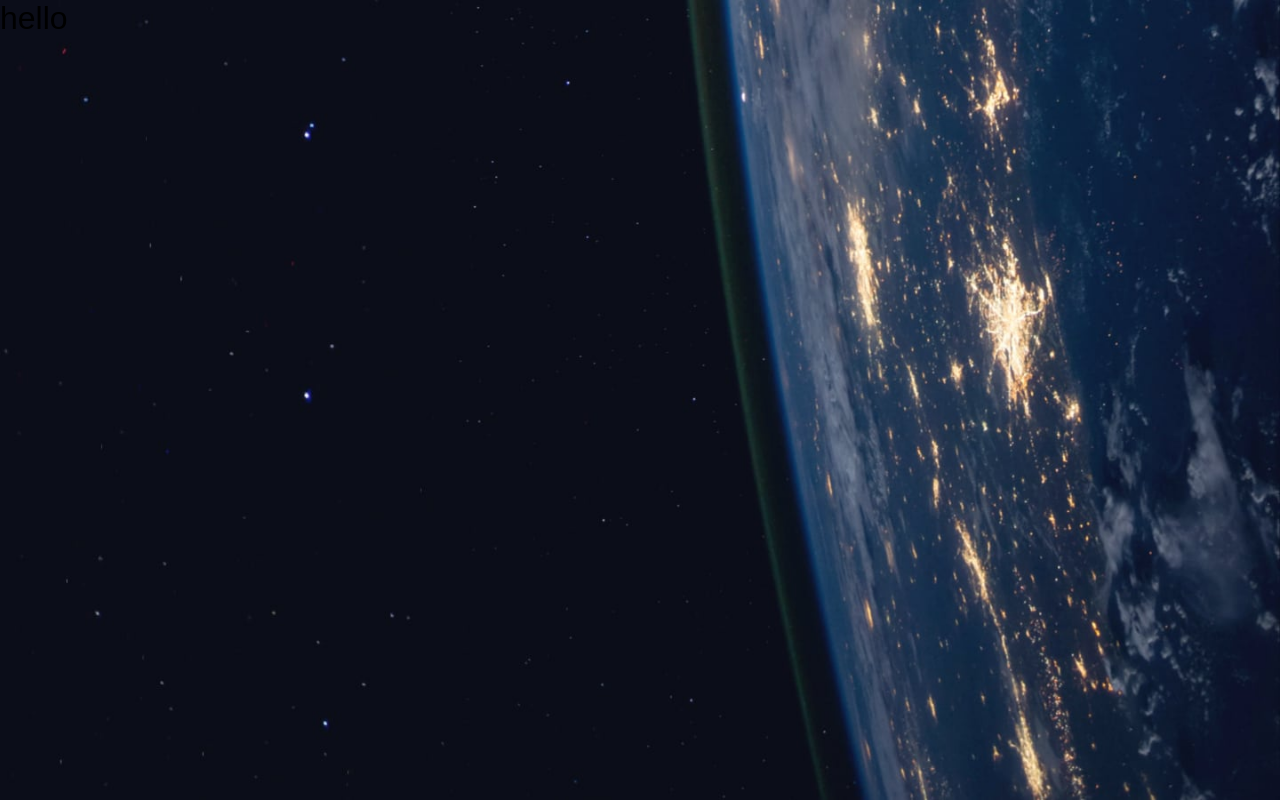
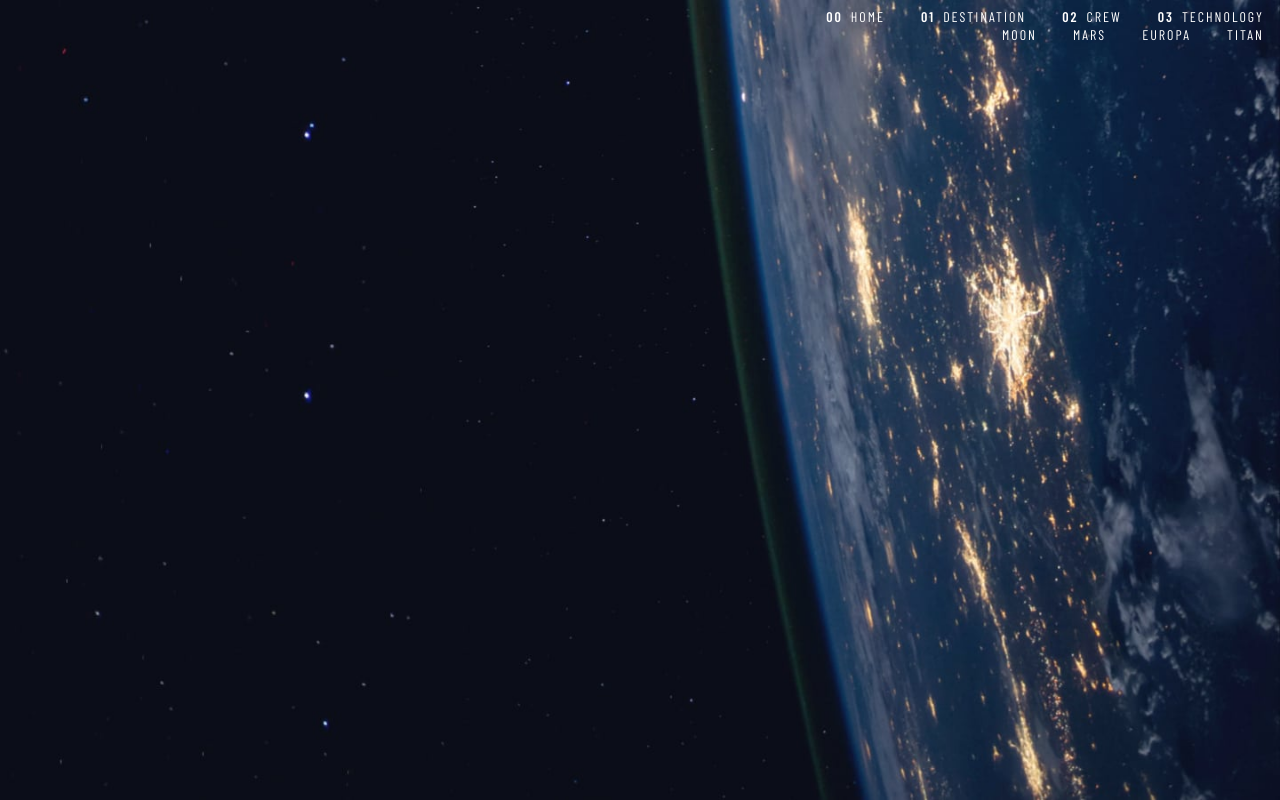
Before and after one commit to jakimiszka/fm-space, a React app: page / in a window 1280 px wide. Built offline with nearby package versions, Linux system fonts and the light colour scheme; a web font is replaced by a local one.

Commit message:
navigation component in progress

```diff
--- a/src/components/container/Container.tsx
+++ b/src/components/container/Container.tsx
@@ -1,11 +1,12 @@
+import { Navigation } from '../naviagtion';
 import styles from './Container.module.scss';
 
 export const Container = () => {
-    console.log('styles:', styles);
 
     return (
         <div className={styles.container}>
-            <h1>hello</h1>
+            <Navigation type="primary" navItems={['HOME', 'DESTINATION', 'CREW', 'TECHNOLOGY']}/>
+            <Navigation type="secondary" navItems={['MOON', 'MARS', 'EUROPA', 'TITAN']}/>
         </div>
     );
 }
--- a/src/components/naviagtion/Navigation.module.scss
+++ b/src/components/naviagtion/Navigation.module.scss
@@ -1,7 +1,33 @@
+@use '../../styles/sass/variables' as v;
+
 .navigation{
-    position: absolute;
+    position: relative;
+    display: block;
     top: 0;
     left: 0;
     width: 100%;
-    height: 100%;
+    color: white;
+
+    ul{
+        list-style: none;
+        padding: 0;
+        margin: 0;
+        display: flex;
+        justify-content: flex-end;
+        gap: 20px;
+        height: 100%;
+
+        li{
+            padding-top: 1rem;
+            padding-right: 1rem;
+            @include v.text-preset-7;
+
+            span{
+                text-decoration: none;
+                color: white;
+                font-weight: bold;
+                padding-right: .5rem;
+            }
+        }
+    }
 }
--- a/src/components/naviagtion/Navigation.tsx
+++ b/src/components/naviagtion/Navigation.tsx
@@ -1,8 +1,26 @@
-export const Navigation = () => {
+import styles from './Navigation.module.scss';
+
+interface NavigationProps {
+    type?: 'primary' | 'secondary';
+    navItems?: string[];
+}
+
+export const Navigation = (props: NavigationProps) => {
 
     return (
-        <nav className="navigation">
-            <h1>Navigation</h1>
+        <nav className={styles.navigation}>
+            <ul>
+                {props.type == 'primary' && props.navItems?.map((item, index) => (
+                    <li key={index}>
+                        <span>0{index}</span>{item}
+                    </li>
+                ))}
+                {props.type == 'secondary' && props.navItems?.map((item, index) => (
+                    <li key={index}>
+                        {item}
+                    </li>
+                ))}
+            </ul>
         </nav>
     );
 }
```
